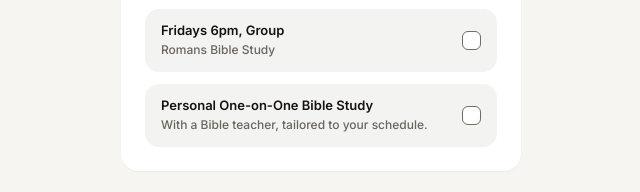
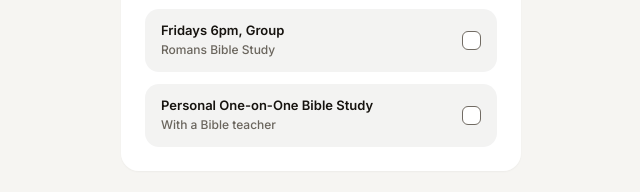
Before and after one commit to hoangngo-sudo/drinc, a plain HTML site: page signup.html in a window 1280 px wide. Shown: the part 1432-1624 px from the top of the page, without its empty margins (319-959 px from the left). Drawn offline with Linux system fonts and the light colour scheme.

Commit message:
Update signup

```diff
--- a/signup.html
+++ b/signup.html
@@ -44,7 +44,7 @@
           <label class="option-row"><span>Thursdays 6pm, Group</span><input type="checkbox" name="bible-study" value="Thursdays 6pm" aria-describedby="study-error" /></label>
           <label class="option-row"><span>Fridays 12pm, Group</span><input type="checkbox" name="bible-study" value="Fridays 12pm" aria-describedby="study-error" /></label>
           <label class="option-row"><span>Fridays 6pm, Group<small>Romans Bible Study</small></span><input type="checkbox" name="bible-study" value="Fridays 6pm" aria-describedby="study-error" /></label>
-          <label class="option-row"><span>Personal One-on-One Bible Study<small>With a Bible teacher, tailored to your schedule.</small></span><input type="checkbox" name="bible-study" value="Personal one-on-one" aria-describedby="study-error" /></label>
+          <label class="option-row"><span>Personal One-on-One Bible Study<small>With a Bible teacher</small></span><input type="checkbox" name="bible-study" value="Personal one-on-one" aria-describedby="study-error" /></label>
         </div>
         <p class="field-error" id="study-error" data-study-error aria-live="polite"></p>
       </fieldset>
```
